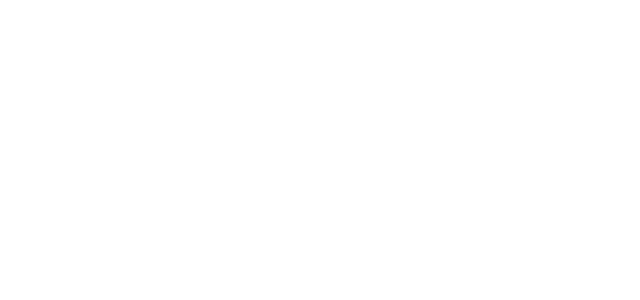
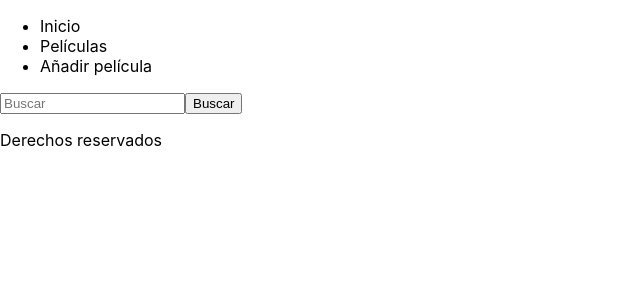
Before and after one commit to serigio04/pelis-app, a React (Create React App) app in the folder pelis-app/: page / in a window 1280 px wide. Shown: the top 300 px of the page, without its empty margins (0-640 px from the left). Built offline with nearby package versions, Linux system fonts and the light colour scheme.

Commit message:
[ADD] añadiendo Header y Footer

```diff
--- a/pelis-app/src/App.js
+++ b/pelis-app/src/App.js
@@ -1,11 +1,14 @@
 import React from 'react';
 import { BrowserRouter,} from 'react-router-dom'
 import AppRoutes from './routes';
+import {Header, Footer} from './components/common';
 
 const App = () => {
   return(
     <BrowserRouter>
+      <Header/>
       <AppRoutes />
+      <Footer />
     </BrowserRouter>
   )
 };
--- /dev/null
+++ b/pelis-app/src/components/common/footer/index.jsx
@@ -0,0 +1,13 @@
+import React from "react";
+
+const Footer = () => {
+    return (
+        <>
+            <footer className="footer-container">
+                <p>Derechos reservados</p>
+            </footer>
+        </>
+    )
+}
+
+export default Footer;
--- /dev/null
+++ b/pelis-app/src/components/common/header/index.jsx
@@ -0,0 +1,23 @@
+import React from "react";
+
+const Header = () => {
+    return (
+        <>
+            <header className="header">
+                <ul>
+                    <li>Inicio</li>
+                    <li>Películas</li>
+                    <li>Añadir película</li>
+                </ul>
+                <div className="header-search">
+                    <input type="text" name="search" placeholder="Buscar"/>
+                    <button className="header-search-button">
+                        Buscar
+                    </button>
+                </div>
+            </header>
+        </>
+    )
+}
+
+export default Header;
--- /dev/null
+++ b/pelis-app/src/components/common/index.jsx
@@ -0,0 +1,7 @@
+import Header from "./header";
+import Footer from "./footer";
+
+export {
+    Header,
+    Footer
+}
```
